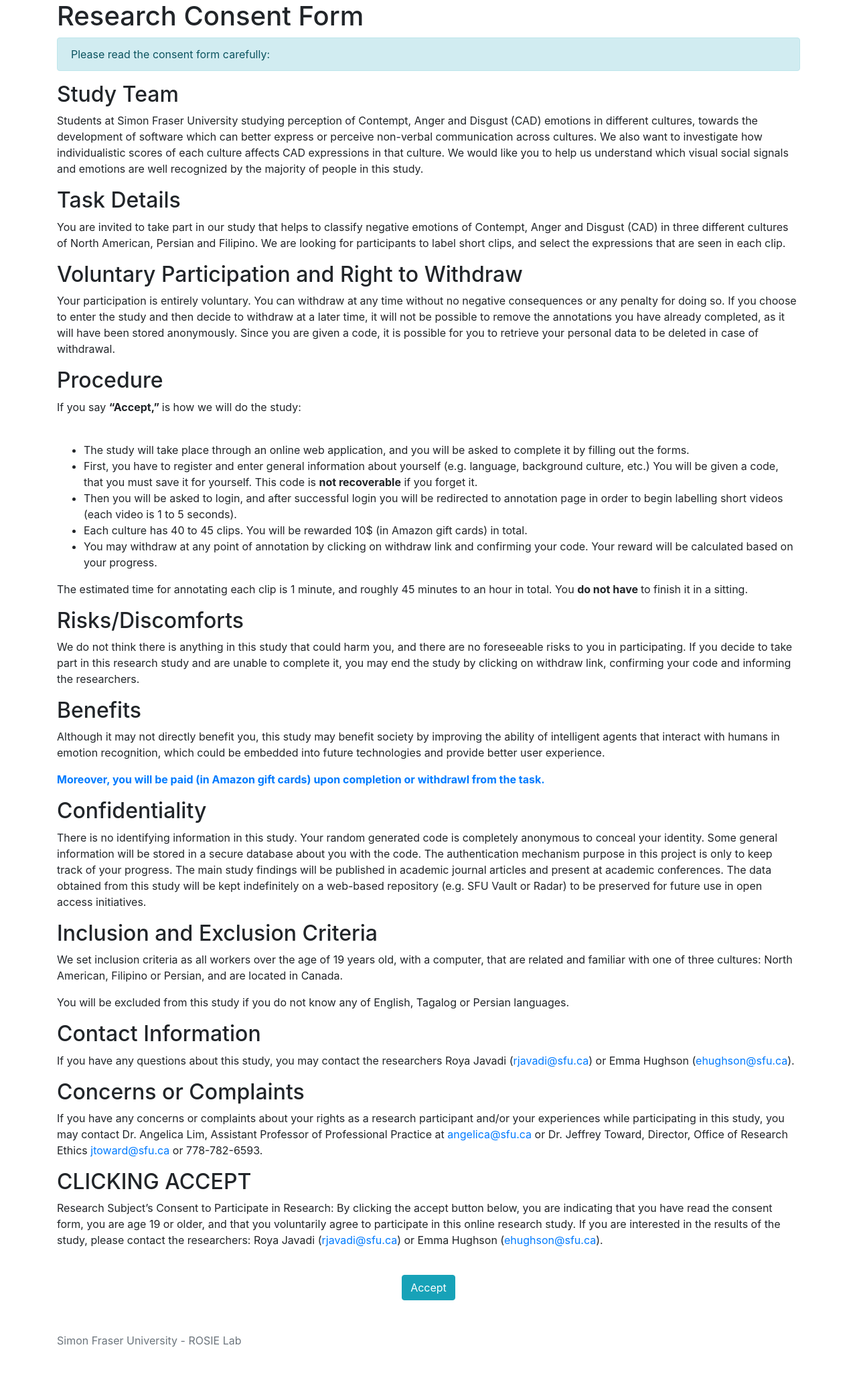
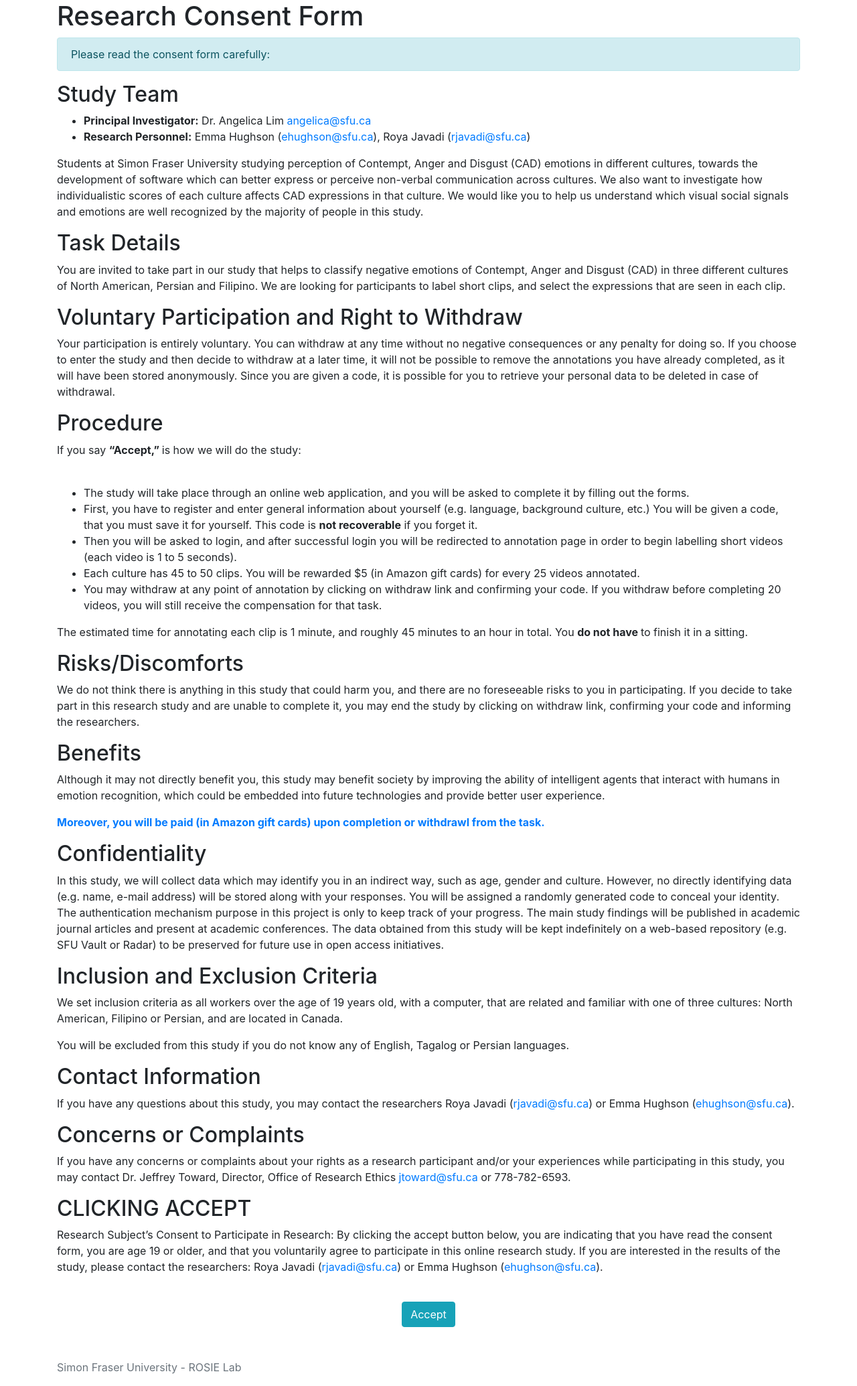
Before and after one commit to rjavadi/interface, a Flask app: page /consent_form in a window 1280 px wide. Shown: the whole page at 67% size. Before the commit the page ends 2012 px from the top, so only its background shows below. Run offline with Flask 2, Linux system fonts and the light colour scheme; some libraries are stand-ins or nearby versions.

Commit message:
update consent_form.html. Add "finished" field for user.

```diff
--- a/app.py
+++ b/app.py
@@ -35,7 +35,7 @@ def login():
         if user is None or not user.check_password("[%J^3k8V"):
             flash('Invalid username')
             return render_template('login.html', message="Wrong username.")
-        login_user(user, remember=True)
+        login_user(user, remember=False)
         return redirect(url_for('index'))
     return render_template('login.html')
 
@@ -119,6 +119,7 @@ def index():
         vid = utils.get_random_video(user.culture, user.get_annotated_videos(), user.id)
         completed, all = utils.get_completed_videos(user.culture, user.get_annotated_videos())
         if vid == "FINISHED":
+            user.finished = True
             gift_card_count = 2
             new_gift_cards = GiftCard.query.filter_by(used=False).limit(gift_card_count)
             user.add_gift_codes(new_gift_cards)
@@ -199,4 +200,6 @@ def withdraw():
 
 if __name__ == '__main__':
     app.debug = True
+    for i in range(5):
+        print(utils.id_generator(6))
     app.run(host='0.0.0.0', port=5000)
--- a/models.py
+++ b/models.py
@@ -20,6 +20,7 @@ class User(UserMixin, db.Model):
     language = db.Column(db.String)
     individuality = db.Column(db.Integer)
     withdraw = db.Column(db.Boolean, default=False)
+    finished = db.Column(db.Boolean, default=False)
     gift_codes = db.Column(db.String)
 
     def set_password(self, password):
--- a/templates/consent_form.html
+++ b/templates/consent_form.html
@@ -14,6 +14,12 @@
     <h1> Research Consent Form </h1>
     <div class="alert alert-info" role="alert">Please read the consent form carefully:</div>
     <h2>Study Team</h2>
+    <ul>
+        <li><b>Principal Investigator:</b> Dr. Angelica Lim <a href="mailto:angelica@sfu.ca"> angelica@sfu.ca </a></li>
+        <li><b>Research Personnel:</b> Emma Hughson (<a href="mailto:ehughson@sfu.ca">ehughson@sfu.ca</a>), Roya Javadi
+            (<a href="mailto:rjavadi@sfu.ca">rjavadi@sfu.ca</a>)
+        </li>
+    </ul>
 
     <p> Students at Simon Fraser University studying perception of Contempt, Anger and Disgust (CAD) emotions in
         different cultures, towards the development of software which can better express or perceive non-verbal
@@ -45,22 +51,26 @@
         <li>The study will take place through an online web application, and you will be asked to complete it by filling
             out the forms.
         </li>
-        <li>First, you have to register and enter general information about yourself (e.g. language, background culture, etc.)
-            You will be given a code, that you must save it for yourself. This code is <b>not recoverable</b> if you forget it.
+        <li>First, you have to register and enter general information about yourself (e.g. language, background culture,
+            etc.)
+            You will be given a code, that you must save it for yourself. This code is <b>not recoverable</b> if you
+            forget it.
         </li>
         <li>Then you will be asked to login, and after successful login you will be redirected to annotation page in
             order to begin labelling short videos (each video is 1 to 5 seconds).
         </li>
-        <li>Each culture has 40 to 45 clips. You will be rewarded 10$ (in Amazon gift cards) in total.</li>
+        <li>Each culture has 45 to 50 clips. You will be rewarded $5 (in Amazon gift cards) for every 25 videos
+            annotated.
+        </li>
 
         <li>
             You may withdraw at any point of annotation by clicking on withdraw link and confirming your code.
-            Your reward will be calculated based on your progress.
+            If you withdraw before completing 20 videos, you will still receive the compensation for that task.
         </li>
     </ul>
 
-    <p>The estimated time for annotating each clip is 1 minute, and roughly 45 minutes to an hour in total. You <b>do not
-        have </b> to finish it in a sitting.
+    <p>The estimated time for annotating each clip is 1 minute, and roughly 45 minutes to an hour in total. You <b>do
+        not have </b> to finish it in a sitting.
     </p>
 
     <h2>Risks/Discomforts</h2>
@@ -73,12 +83,14 @@
         agents that interact with humans in emotion recognition, which could be embedded into future technologies and
         provide better user experience.
     </p>
-    <p class="text-primary"><b>Moreover, you will be paid (in Amazon gift cards) upon completion or withdrawl from the task.</b></p>
+    <p class="text-primary"><b>Moreover, you will be paid (in Amazon gift cards) upon completion or withdrawl from the
+        task.</b></p>
 
     <h2>Confidentiality</h2>
     <p>
-        There is no identifying information in this study. Your random generated code is completely anonymous to
-        conceal your identity. Some general information will be stored in a secure database about you with the code.
+        In this study, we will collect data which may identify you in an indirect way, such as age, gender and culture.
+        However, no directly identifying data (e.g. name, e-mail address) will be stored along with your responses. You
+        will be assigned a randomly generated code to conceal your identity.
         The authentication mechanism purpose in this project is only to keep track of your progress. The main study
         findings will be published in academic journal articles and present at academic conferences. The data obtained
         from this study will be kept indefinitely on a web-based repository (e.g. SFU Vault or Radar) to be preserved
@@ -100,8 +112,7 @@
 
     <h2>Concerns or Complaints</h2>
     <p>If you have any concerns or complaints about your rights as a research participant and/or your experiences while
-        participating in this study, you may contact Dr. Angelica Lim, Assistant Professor of Professional Practice at
-        <a href="mailto:angelica@sfu.ca"> angelica@sfu.ca </a>or Dr. Jeffrey Toward, Director, Office of Research Ethics
+        participating in this study, you may contact Dr. Jeffrey Toward, Director, Office of Research Ethics
         <a href="mailto:jtoward@sfu.ca">jtoward@sfu.ca </a> or 778-782-6593.
     </p>
 
```
